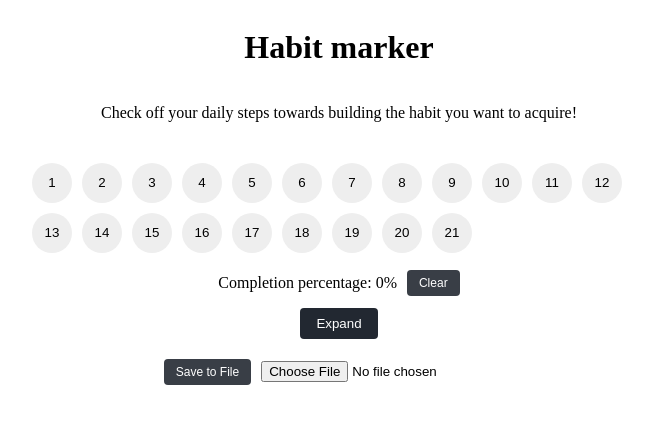
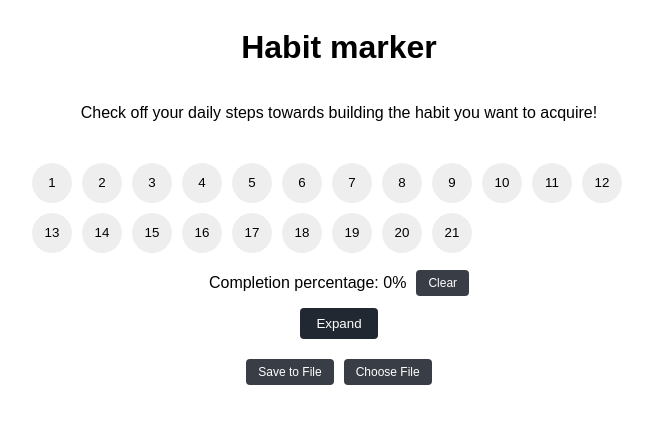
Before and after one commit to tautminas/habit-marker, a React (Vite) app: page / in a window 1280 px wide. Shown: the top 424 px of the page, without its empty margins (301-954 px from the left). Built offline with nearby package versions, Linux system fonts and the light colour scheme.

Commit message:
Style the input

```diff
--- a/src/App.jsx
+++ b/src/App.jsx
@@ -129,12 +129,16 @@ function App() {
 
       <div className="file-actions">
         <button onClick={saveToJSONFile}>Save to File</button>
+        <label htmlFor="file-upload" className="file-button">
+          Choose File
           <input
             type="file"
             id="file-upload"
             onChange={loadFromFile}
             accept=".json"
+            style={{ display: "none" }}
           />
+        </label>
       </div>
     </div>
   );
--- a/src/styles.css
+++ b/src/styles.css
@@ -1,3 +1,7 @@
+body {
+  font-family: "Your Font Name", sans-serif;
+}
+
 .expand-action,
 .file-actions {
   margin-bottom: 20px;
@@ -75,3 +79,27 @@
 .file-actions button:hover {
   opacity: 0.8;
 }
+
+.file-button {
+  display: inline-block;
+  background-color: #393e46;
+  color: white;
+  padding: 6px 12px;
+  font-size: 12px;
+  border: none;
+  border-radius: 4px;
+  cursor: pointer;
+}
+
+.file-button:hover {
+  opacity: 0.8;
+}
+
+.file-actions {
+  display: flex;
+  align-items: center;
+}
+
+.file-actions button {
+  margin-right: 10px;
+}
```
Lines whose indentation alone changed are shown as unchanged.
